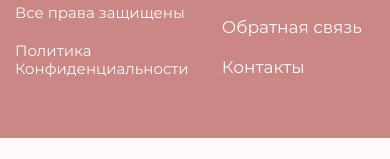
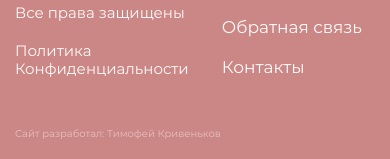
Before and after one commit to ThunderDrake/Hairmos, a plain HTML site: page index.html in a window 390 px wide. Shown: the part 4706-4865 px from the top of the page. Before the commit the page ends 4844 px from the top, so only its background shows below. Drawn offline with Linux system fonts and the light colour scheme; animation ran at ten frames a second; a web font is replaced by a local one.

Commit message:
ADD: ссылка на автора

```diff
--- a/css/main.css
+++ b/css/main.css
@@ -2033,6 +2033,7 @@ a {
 
 .footer {
   padding: 60px 0;
+  padding-bottom: 20px;
   background-color: var(--accent-color);
 }
 .footer__container {
@@ -2163,4 +2164,27 @@ a {
     display: none;
   }
 }
+.footer__author {
+  justify-self: flex-end;
+  -ms-grid-column: 3;
+  grid-column: 3;
+  margin-top: 40px;
+  font-size: 10px;
+  color: var(--background-color);
+  opacity: 0.5;
+}
+@media (max-width: 768px) {
+  .footer__author {
+    -ms-grid-column-span: 2;
+    grid-column: 2 span;
+    -ms-grid-row: 3;
+    grid-row: 3;
+  }
+}
+@media (max-width: 480px) {
+  .footer__author {
+    justify-self: flex-start;
+    margin-top: 20px;
+  }
+}
 /*# sourceMappingURL=main.css.map */
--- a/index.html
+++ b/index.html
@@ -442,6 +442,7 @@
         <li class="nav__item"><a data-scroll data-menu-item href="#contacts" class="nav__link">Контакты</a></li>
       </ul>
     </nav>
+    <a class="footer__author" href="https://vk.com/thunder_webdev">Сайт разработал: Тимофей Кривеньков</a>
   </div>
 </footer>
 
```
Also changed, not shown: 1 other file.
